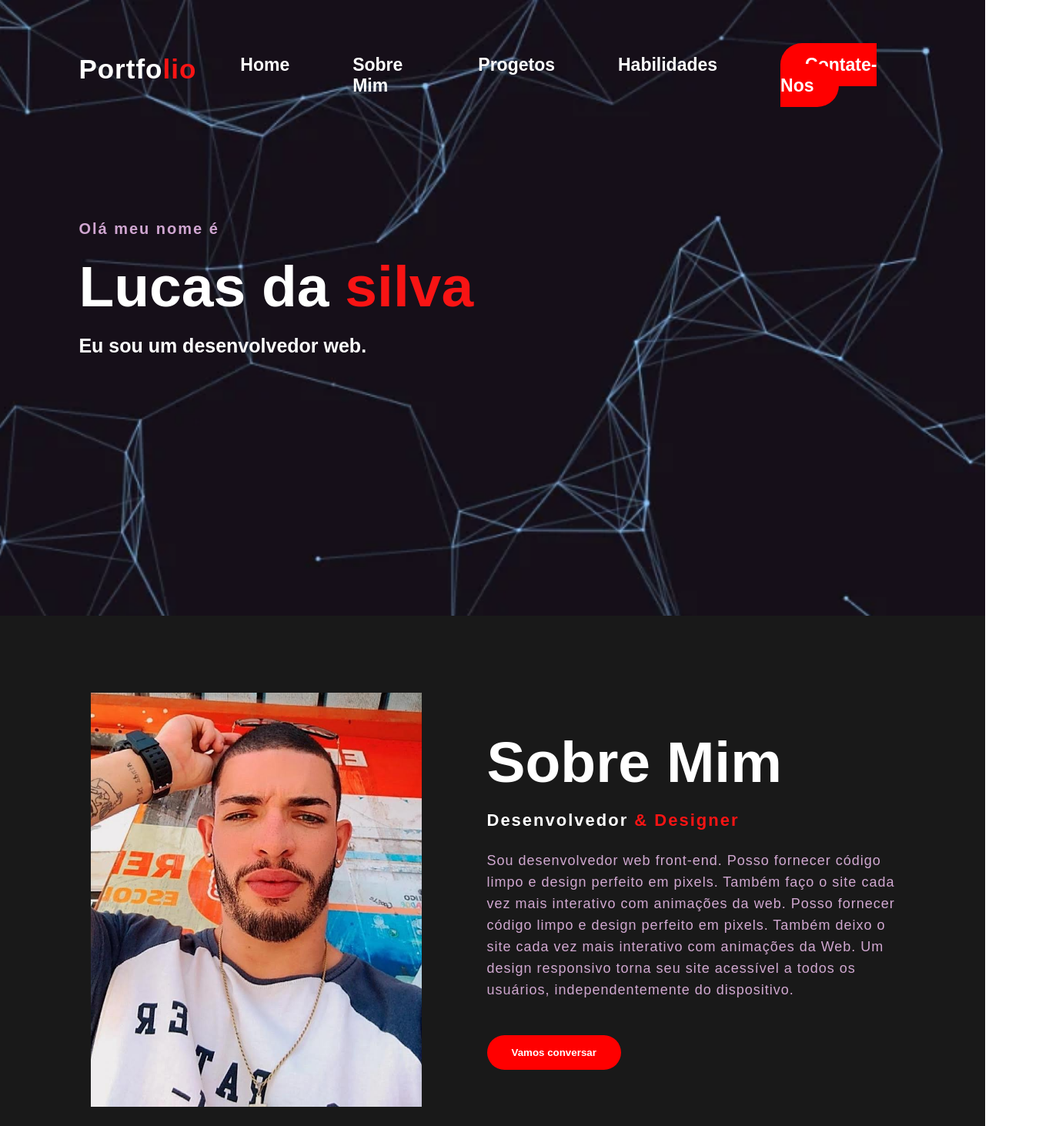
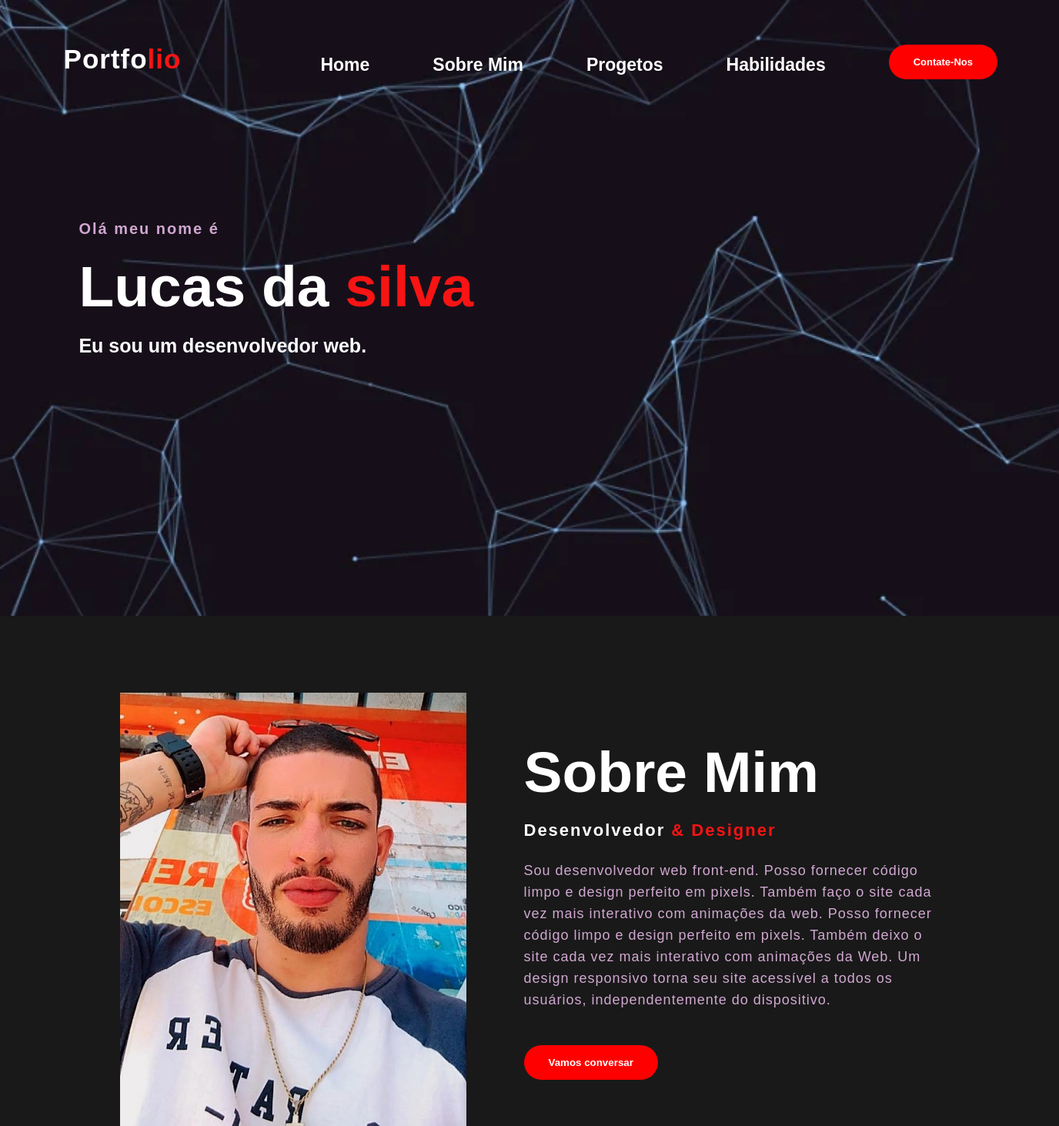
Before and after one commit to highlsilva/site-pessoal-antigo, a plain HTML site: page index.html in a window 1280 px wide. Shown: the top 1463 px of the page at 77% size, 1376 px wide, since content can reach past the window. Drawn offline with Linux system fonts and the light colour scheme.

Commit message:
comfirmo

```diff
--- a/style.css
+++ b/style.css
@@ -5,7 +5,9 @@
     box-sizing: border-box;
     text-decoration: none;
 }
-
+html {
+    width: 86rem;
+}
 
 .hero {
     height: 100vh;
@@ -16,13 +18,14 @@
 
 }
 
+
 nav {
     display: flex;
     justify-content: space-between;
     align-items: center;
     padding-top: 45px;
-    padding-left: 8%;
-    padding-right: 8%;
+    padding-left: 6%;
+    padding-right: 4%;
 
 }
 
@@ -49,6 +52,7 @@ nav {
     padding: 13px 30px;
     border-radius: 30px;
     transition: .4s;
+    font-size: 13px;
 
 }
 
@@ -163,13 +167,13 @@ h5 {
 
 .about img {
     height: auto;
-    width: 430px;
-    margin-left: 20px;
+    width: 450px;
+    margin-left: 10px;
 }
 
 .about-text {
     width: 550px;
-    margin-left: 40px;
+    margin-left: 30px;
 
 }
 
@@ -183,6 +187,7 @@ h5 {
     justify-content: space-around;
     font-size: 100%;
 }
+
 
 .about-text h2 {
     color: white;
@@ -291,6 +296,7 @@ nav ul li {
     display: inline-block;
     padding: 10px 25px;
     margin-top: 2vh;
+
 }
 
 nav ul li a {
@@ -428,7 +434,7 @@ footer p:nth-child(2) {
     font-size: 14px;
 }
 
-@media (max-width: 999px) {
+@media (max-width: 600px) {
     html {
         background: rgb(0, 0, 8);
         background-repeat: no-repeat;
@@ -444,9 +450,9 @@ footer p:nth-child(2) {
         position: absolute;
         top: 10vh;
         right: 0%;
-        width: 30vw;
+        width: 50vw;
         height: 90vh;
-        background: #191919ac;
+        background: #191919b0;
         flex-direction: column;
         align-items: center;
         justify-content: space-around;
```
